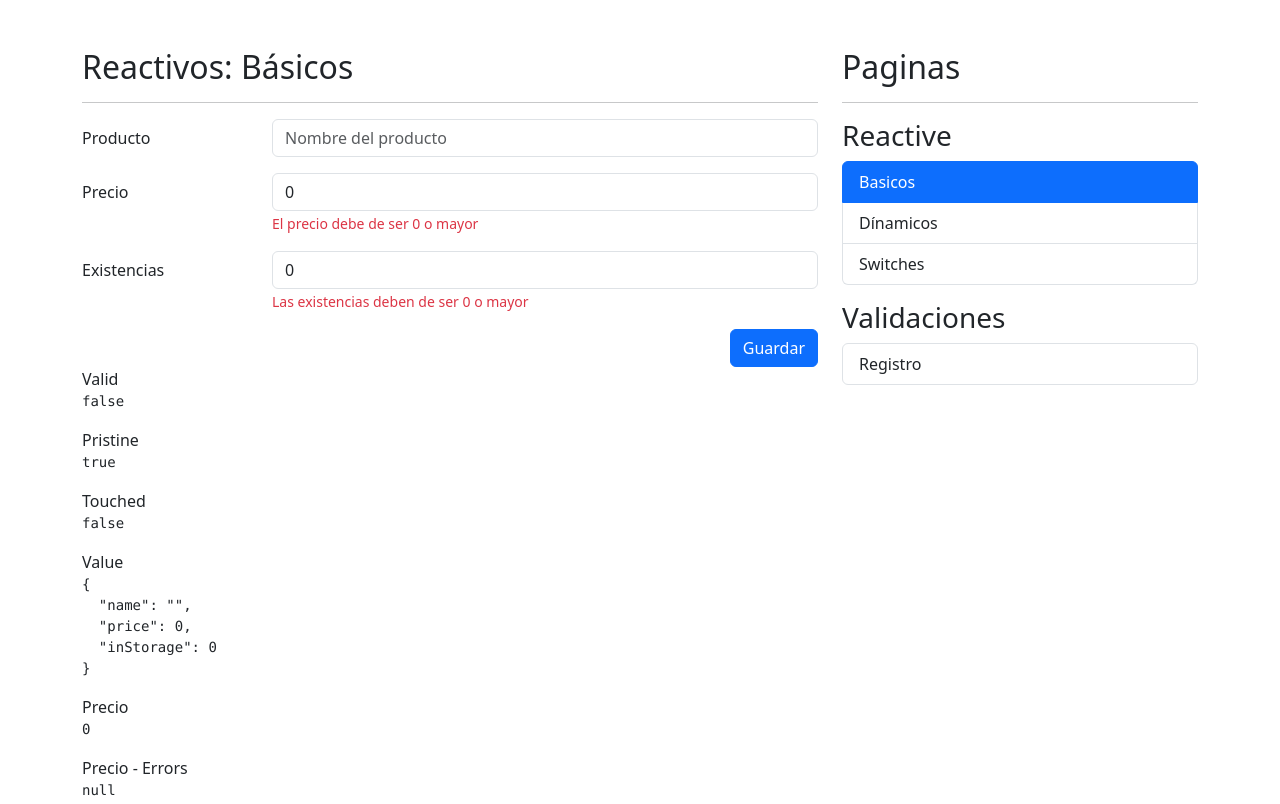
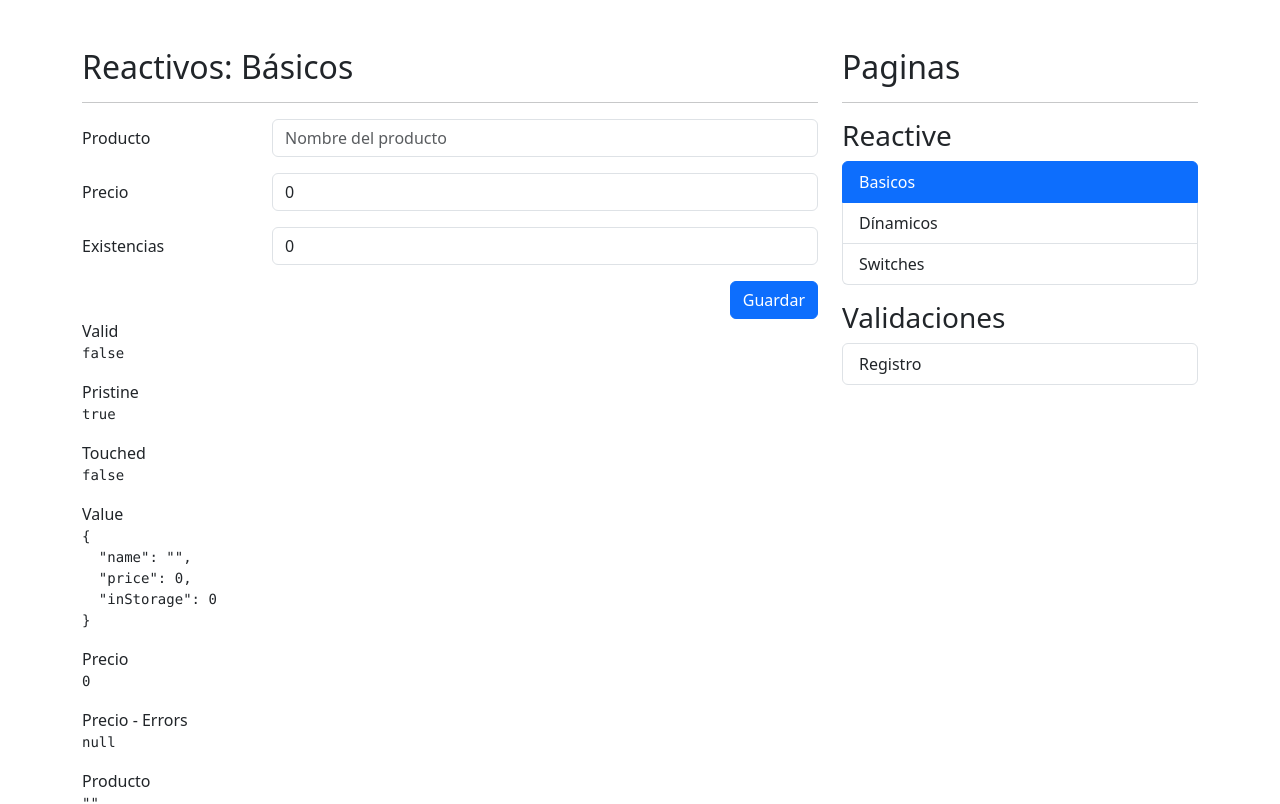
Before and after one commit to Camilo160605/06-FormsApp, an Angular app: page /reactive/basic in a window 1280 px wide. Shown: the top 804 px of the page. Built offline with nearby package versions, Linux system fonts and the light colour scheme.

Commit message:
forms has been adjusted

```diff
--- a/src/app/reactive/pages/basic-page/basic-page.component.html
+++ b/src/app/reactive/pages/basic-page/basic-page.component.html
@@ -33,7 +33,7 @@
                            class="form-control"
                            formControlName="price"
                            placeholder="Precio del producto">
-                    <span class="form-text text-danger">
+                    <span *ngIf="isValidField('price')" class="form-text text-danger">
                         El precio debe de ser 0 o mayor
                     </span>
                 </div>
@@ -48,12 +48,11 @@
                            formControlName="inStorage"
                            placeholder="Existencias del producto">
 
-                    <span class="form-text text-danger">
+                    <span *ngIf="isValidField('inStorage')" class="form-text text-danger">
                          Las existencias deben de ser 0 o mayor
                     </span>
                 </div>
             </div>
-
 
             <div class="row">
                 <div class="col">
@@ -68,7 +67,6 @@
 
     </div>
 </div>
-
 
 <div class="row">
     <div class="col">
--- a/src/app/reactive/pages/basic-page/basic-page.component.ts
+++ b/src/app/reactive/pages/basic-page/basic-page.component.ts
@@ -37,7 +37,14 @@ export class BasicPageComponent implements OnInit {
     const errors = this.myForm.controls[field].errors || {};
 
     for ( const key of Object.keys(errors) ) {
-        console.log(key)
+        console.log(key);
+        switch( key ){
+          case 'required' :
+            return 'Este campo es requerido'
+          case 'minlength' :
+            return `Mínimo ${ errors['minlength'].requiredLength} caracteres`
+        }
+
     }
     return 'hola mundo';
   }
--- a/src/app/shared/components/side-menu/side-menu.component.ts
+++ b/src/app/shared/components/side-menu/side-menu.component.ts
@@ -17,7 +17,7 @@ export class SideMenuComponent {
   public reactiveMenu : menuItem[] = [
     {title: 'Basicos', route:'./reactive/basic'},
     {title: 'Dínamicos', route:'./reactive/dynamic'},
-    {title: 'Switches', route:'./reactive/switches'},
+    {title: 'Switches', route:'./reactive/switch'},
   ]
   public authMenu : menuItem[] = [
     {title: 'Registro', route:'./auth'},
```
